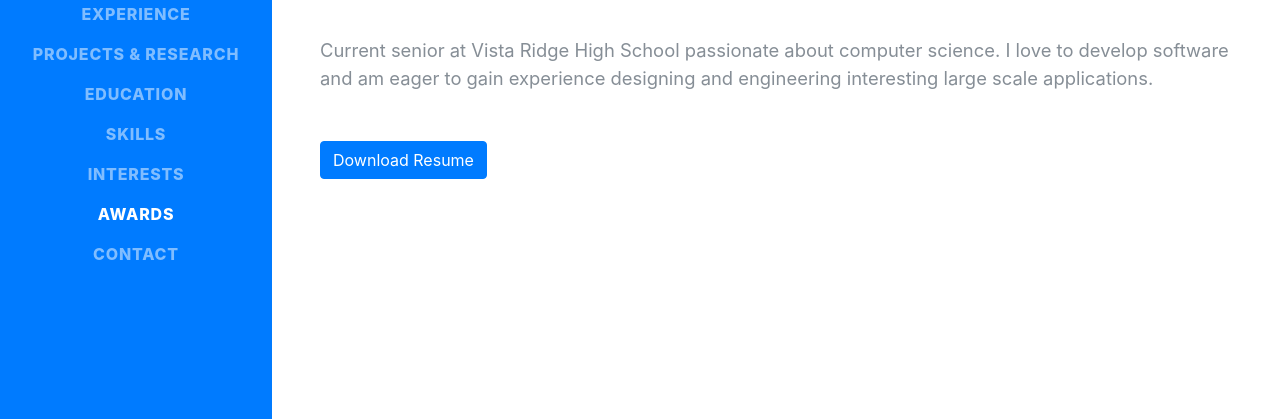
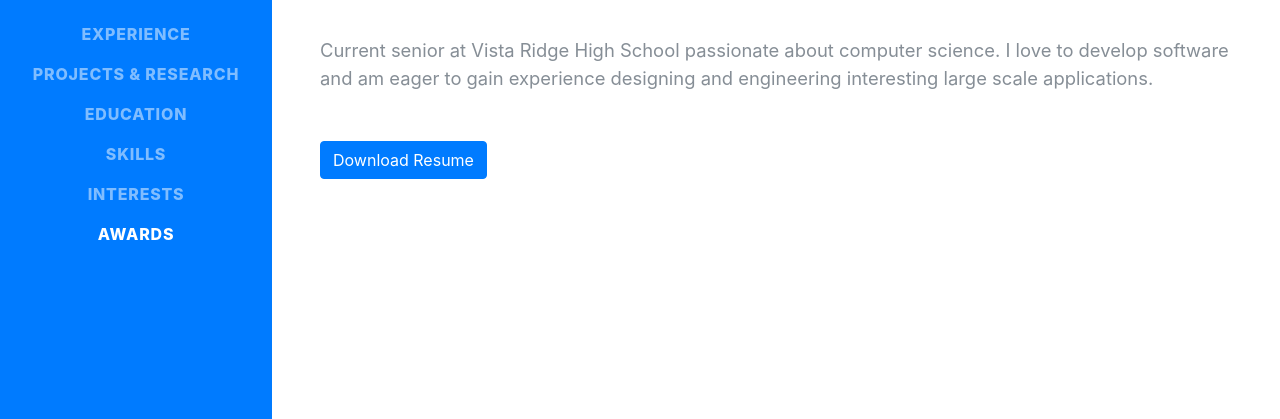
Before and after one commit to atulerrabolu/atulerrabolu.github.io, a plain HTML site: page index.html in a window 1280 px wide. Shown: the part 378-797 px from the top of the page. Drawn offline with nearby package versions, Linux system fonts and the light colour scheme; a web font is replaced by a local one.

Commit message:
Update index.html

```diff
--- a/index.html
+++ b/index.html
@@ -38,7 +38,6 @@
                 <li class="nav-item"><a href="#skills" class="nav-link js-scroll-trigger">Skills</a></li>
                 <li class="nav-item"><a href="#interests" class="nav-link js-scroll-trigger">Interests</a></li>
                 <li class="nav-item"><a href="#awards" class="nav-link js-scroll-trigger">Awards</a></li>
-                <li class="nav-item"><a href="#contact" class="nav-link js-scroll-trigger">Contact</a></li>
             </ul>
         </div>
     </nav>
```
